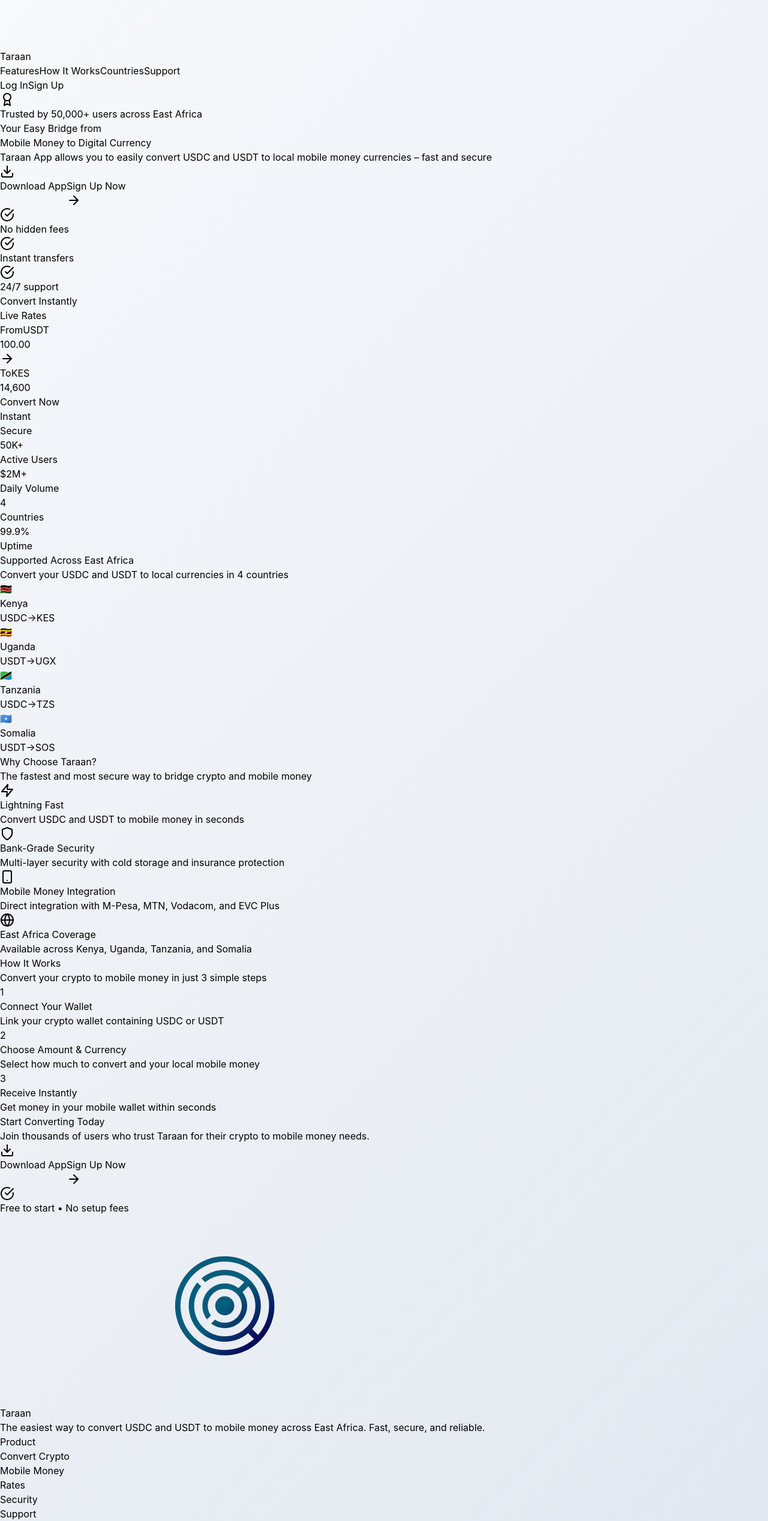
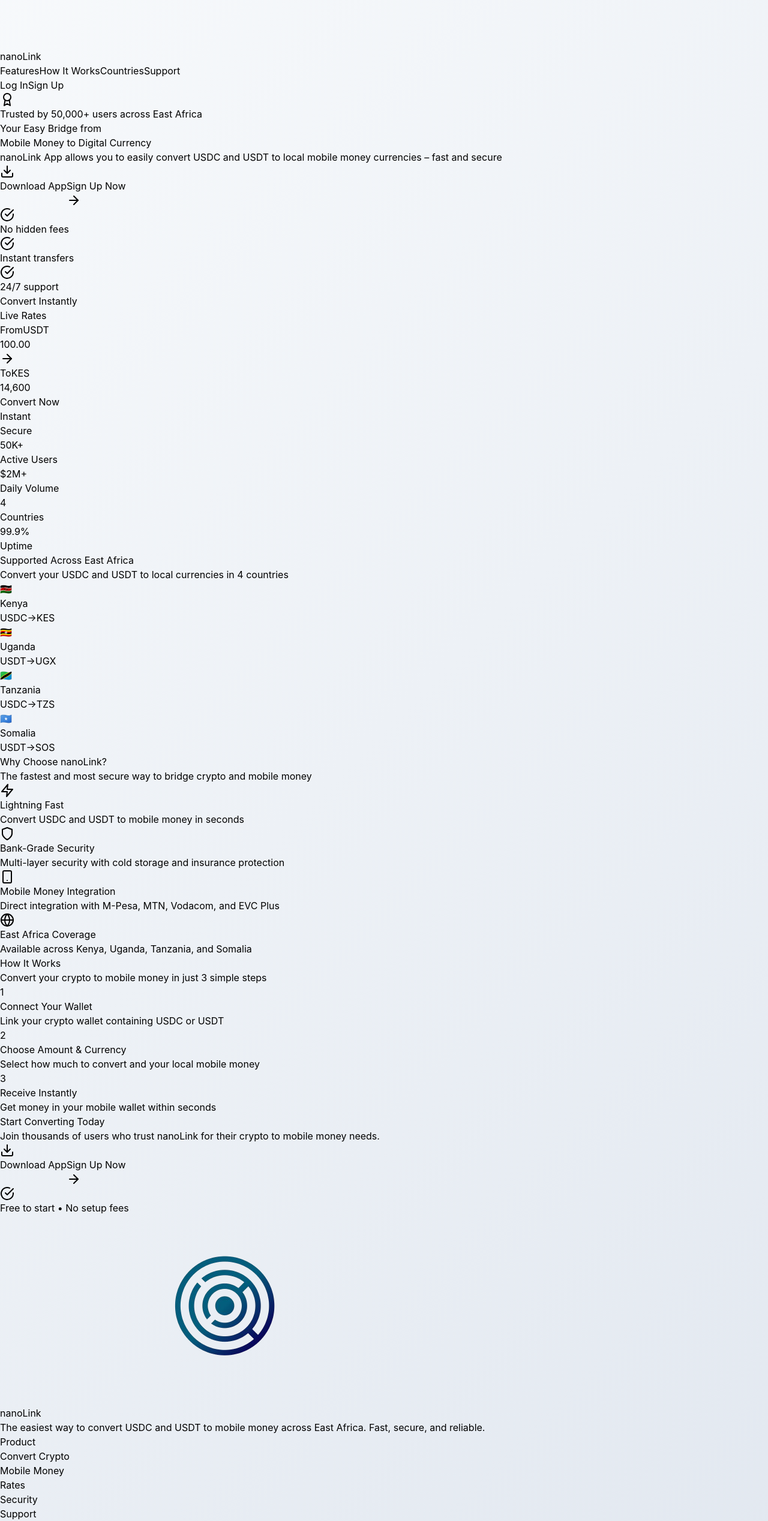
Before and after one commit to fidow33/nanolink, a React (Vite) app: page / in a window 1280 px wide. Shown: the part 236-2772 px from the top of the page at 60% size. Built offline with nearby package versions, Linux system fonts and the light colour scheme; no server answers.

Commit message:
Updated LandingPage.tsx

```diff
--- a/src/components/landing/LandingPage.tsx
+++ b/src/components/landing/LandingPage.tsx
@@ -68,11 +68,11 @@
               <div className="bg-gradient-to-r from-blue-500 to-purple-600 p-2 rounded-lg">
                 <img
                   src="/MAIN_-_NANO_STRATEGY_LOGO.pdf__1_-removebg-preview.png"
-                  alt="Taraan Logo"
+                  alt="nanoLink Logo"
                   className="w-6 h-6 object-contain brightness-0 invert"
                 />
               </div>
-              <span className="text-xl font-bold">Taraan</span>
+              <span className="text-xl font-bold">nanoLink</span>
             </div>
 
             <nav className="hidden md:flex items-center space-x-8">
@@ -116,7 +116,7 @@
               </h1>
 
               <p className="text-xl text-gray-400 mb-8 leading-relaxed">
-                Taraan App allows you to easily convert USDC and USDT to local mobile money currencies – fast and secure
+                nanoLink App allows you to easily convert USDC and USDT to local mobile money currencies – fast and secure
               </p>
 
               <div className="flex flex-col sm:flex-row items-start space-y-4 sm:space-y-0 sm:space-x-4 mb-8">
@@ -259,7 +259,7 @@
         <div className="max-w-7xl mx-auto">
           <div className="text-center mb-16">
             <h2 className="text-4xl font-bold text-white mb-4">
-              Why Choose Taraan?
+              Why Choose nanoLink?
             </h2>
             <p className="text-xl text-gray-400 max-w-2xl mx-auto">
               The fastest and most secure way to bridge crypto and mobile money
@@ -337,7 +337,7 @@
             Start Converting Today
           </h2>
           <p className="text-xl text-blue-100 mb-8">
-            Join thousands of users who trust Taraan for their crypto to mobile money needs.
+            Join thousands of users who trust nanoLink for their crypto to mobile money needs.
           </p>
 
           <div className="flex flex-col sm:flex-row items-center justify-center space-y-4 sm:space-y-0 sm:space-x-4">
@@ -371,11 +371,11 @@
                 <div className="bg-gradient-to-r from-blue-500 to-purple-600 p-2 rounded-lg">
                   <img
                     src="/MAIN_-_NANO_STRATEGY_LOGO.pdf__1_-removebg-preview.png"
-                    alt="Taraan Logo"
+                    alt="nanoLink Logo"
                     className="w-6 h-6 object-contain brightness-0 invert"
                   />
                 </div>
-                <span className="text-xl font-bold text-white">Taraan</span>
+                <span className="text-xl font-bold text-white">nanoLink</span>
               </div>
               <p className="text-gray-400 leading-relaxed max-w-md">
                 The easiest way to convert USDC and USDT to mobile money across East Africa.
```
